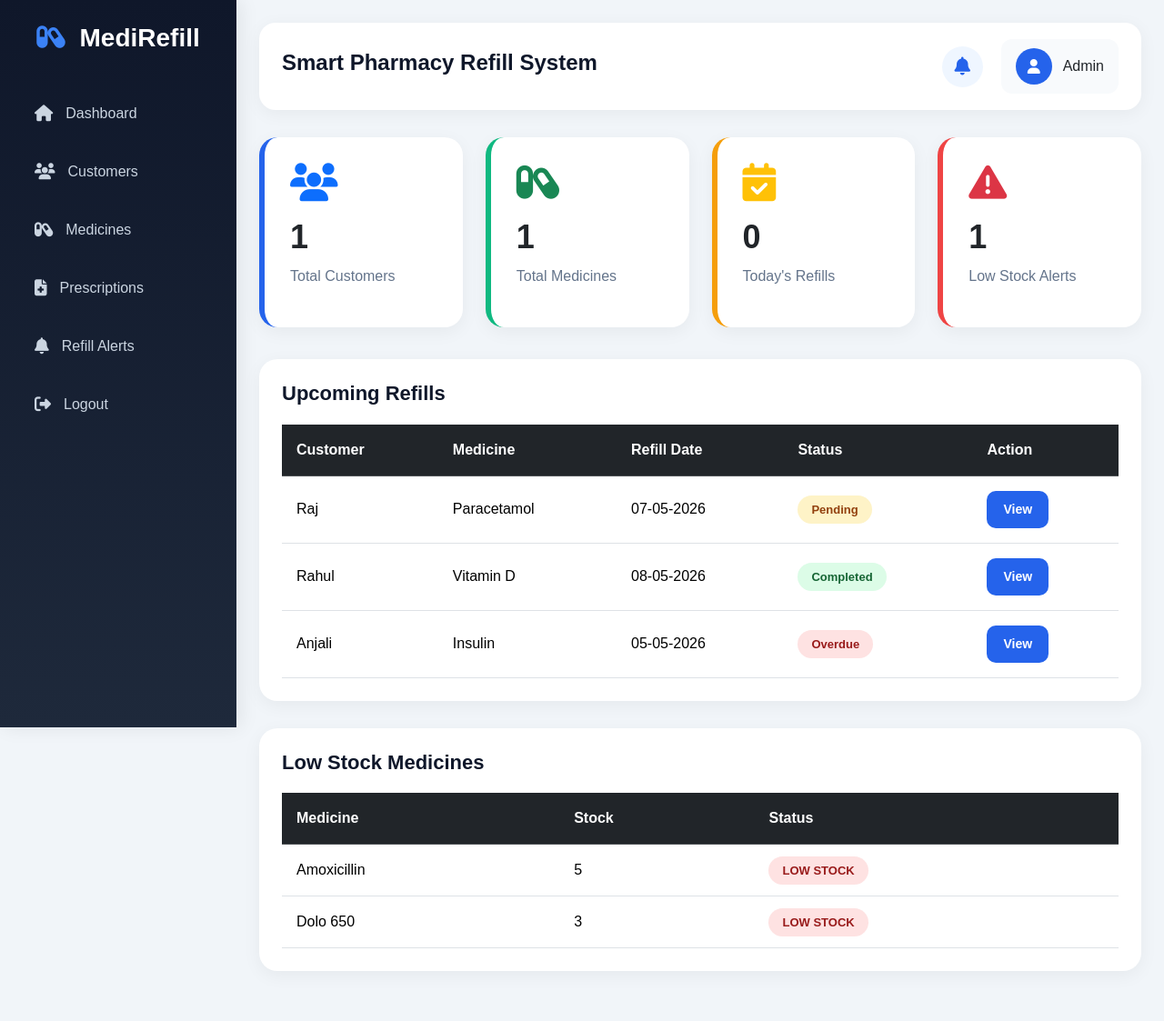
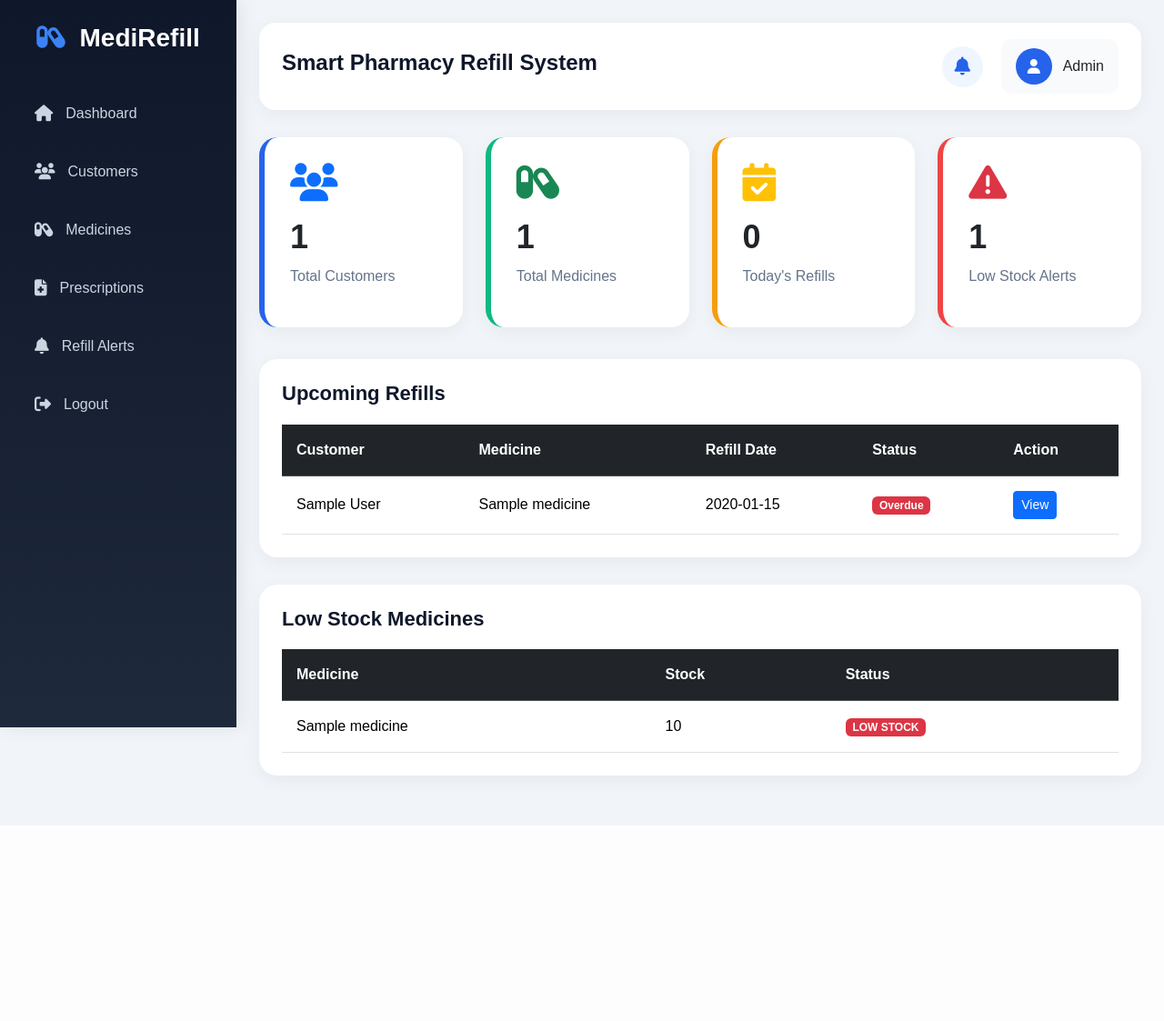
Before and after one commit to harsh-parit/medirefill-system, a PHP site: page /medirefill-system/dashboard.php in a window 1280 px wide. Shown: the whole page at 91% size. After the commit the page ends 872 px from the top, so only its background shows below. Run offline with PHP 8.4, Linux system fonts and the light colour scheme; a user stored in the database is signed in; tables that the repository leaves empty hold one stand-in row (values such as "Sample post").

Commit message:
dynamic dashboard

```diff
--- a/dashboard.php
+++ b/dashboard.php
@@ -1,9 +1,12 @@
 <?php
 
 include 'includes/auth.php';
-include "includes/db.php";
+include 'includes/db.php';
 
 
+/* =========================
+   DASHBOARD COUNTS
+========================= */
 
 $total_customers_query =
 "SELECT COUNT(*) AS total_customers FROM customers";
@@ -53,6 +56,53 @@ mysqli_query($conn, $low_stock_query);
 $low_stock =
 mysqli_fetch_assoc($low_stock_result)['low_stock'];
 
+
+
+/* =========================
+   UPCOMING REFILLS
+========================= */
+
+$upcoming_refills_query = "
+
+SELECT prescriptions.*,
+customers.name AS customer_name,
+medicines.medicine_name AS medicine_name
+
+FROM prescriptions
+
+JOIN customers
+ON prescriptions.customer_id = customers.customer_id
+
+JOIN medicines
+ON prescriptions.medicine_id = medicines.medicine_id
+
+ORDER BY prescriptions.next_refill_date ASC
+
+LIMIT 5
+
+";
+
+$upcoming_refills_result =
+mysqli_query($conn, $upcoming_refills_query);
+
+
+
+/* =========================
+   LOW STOCK MEDICINES
+========================= */
+
+$low_stock_medicines_query = "
+
+SELECT *
+FROM medicines
+WHERE stock_quantity <= 10
+ORDER BY stock_quantity ASC
+
+";
+
+$low_stock_medicines_result =
+mysqli_query($conn, $low_stock_medicines_query);
+
 ?>
 
 <?php include "includes/header.php"; ?>
@@ -67,43 +117,27 @@ mysqli_fetch_assoc($low_stock_result)['low_stock'];
     <div class="dashboard-cards">
 
         <div class="card-box blue">
-
             <i class="fa-solid fa-users text-primary"></i>
-
             <h2><?php echo $total_customers; ?></h2>
-
             <p>Total Customers</p>
-
         </div>
 
         <div class="card-box green">
-
             <i class="fa-solid fa-capsules text-success"></i>
-
             <h2><?php echo $total_medicines; ?></h2>
-
             <p>Total Medicines</p>
-
         </div>
 
         <div class="card-box orange">
-
             <i class="fa-solid fa-calendar-check text-warning"></i>
-
             <h2><?php echo $today_refills; ?></h2>
-
             <p>Today's Refills</p>
-
         </div>
 
         <div class="card-box red">
-
             <i class="fa-solid fa-triangle-exclamation text-danger"></i>
-
             <h2><?php echo $low_stock; ?></h2>
-
             <p>Low Stock Alerts</p>
-
         </div>
 
     </div>
@@ -132,53 +166,79 @@ mysqli_fetch_assoc($low_stock_result)['low_stock'];
 
                 <tbody>
 
+                    <?php
+                    if(mysqli_num_rows($upcoming_refills_result) > 0){
+
+                        while($row = mysqli_fetch_assoc($upcoming_refills_result)){
+
+                            if($row['next_refill_date'] < $today){
+
+                                $status =
+                                "<span class='badge bg-danger'>
+                                Overdue
+                                </span>";
+
+                            } elseif($row['next_refill_date'] == $today){
+
+                                $status =
+                                "<span class='badge bg-warning text-dark'>
+                                Due Today
+                                </span>";
+
+                            } else {
+
+                                $status =
+                                "<span class='badge bg-success'>
+                                Upcoming
+                                </span>";
+
+                            }
+                    ?>
+
                     <tr>
-                        <td>Raj</td>
-                        <td>Paracetamol</td>
-                        <td>07-05-2026</td>
+
                         <td>
-                            <span class="badge-pending">
-                                Pending
-                            </span>
+                            <?php echo $row['customer_name']; ?>
                         </td>
+
                         <td>
-                            <button class="btn-custom btn-view">
-                                View
-                            </button>
+                            <?php echo $row['medicine_name']; ?>
+                        </td>
+
+                        <td>
+                            <?php echo $row['next_refill_date']; ?>
+                        </td>
+
+                        <td>
+                            <?php echo $status; ?>
+                        </td>
+
+                        <td>
+
+                            <a href="prescriptions/view.php"
+                               class="btn btn-sm btn-primary">
+
+                               View
+
+                            </a>
+
+                        </td>
+
+                    </tr>
+
+                    <?php
+                        }
+
+                    } else {
+                    ?>
+
+                    <tr>
+                        <td colspan="5" class="text-center">
+                            No Upcoming Refills
                         </td>
                     </tr>
 
-                    <tr>
-                        <td>Rahul</td>
-                        <td>Vitamin D</td>
-                        <td>08-05-2026</td>
-                        <td>
-                            <span class="badge-completed">
-                                Completed
-                            </span>
-                        </td>
-                        <td>
-                            <button class="btn-custom btn-view">
-                                View
-                            </button>
-                        </td>
-                    </tr>
-
-                    <tr>
-                        <td>Anjali</td>
-                        <td>Insulin</td>
-                        <td>05-05-2026</td>
-                        <td>
-                            <span class="badge-overdue">
-                                Overdue
-                            </span>
-                        </td>
-                        <td>
-                            <button class="btn-custom btn-view">
-                                View
-                            </button>
-                        </td>
-                    </tr>
+                    <?php } ?>
 
                 </tbody>
 
@@ -188,7 +248,7 @@ mysqli_fetch_assoc($low_stock_result)['low_stock'];
 
     </div>
 
-    <!-- LOW STOCK -->
+    <!-- LOW STOCK MEDICINES -->
 
     <div class="table-section">
 
@@ -210,25 +270,45 @@ mysqli_fetch_assoc($low_stock_result)['low_stock'];
 
                 <tbody>
 
+                    <?php
+                    if(mysqli_num_rows($low_stock_medicines_result) > 0){
+
+                        while($medicine = mysqli_fetch_assoc($low_stock_medicines_result)){
+                    ?>
+
                     <tr>
-                        <td>Amoxicillin</td>
-                        <td>5</td>
+
                         <td>
-                            <span class="badge-overdue">
+                            <?php echo $medicine['medicine_name']; ?>
+                        </td>
+
+                        <td>
+                            <?php echo $medicine['stock_quantity']; ?>
+                        </td>
+
+                        <td>
+
+                            <span class="badge bg-danger">
                                 LOW STOCK
                             </span>
+
+                        </td>
+
+                    </tr>
+
+                    <?php
+                        }
+
+                    } else {
+                    ?>
+
+                    <tr>
+                        <td colspan="3" class="text-center">
+                            No Low Stock Medicines
                         </td>
                     </tr>
 
-                    <tr>
-                        <td>Dolo 650</td>
-                        <td>3</td>
-                        <td>
-                            <span class="badge-overdue">
-                                LOW STOCK
-                            </span>
-                        </td>
-                    </tr>
+                    <?php } ?>
 
                 </tbody>
 
```
